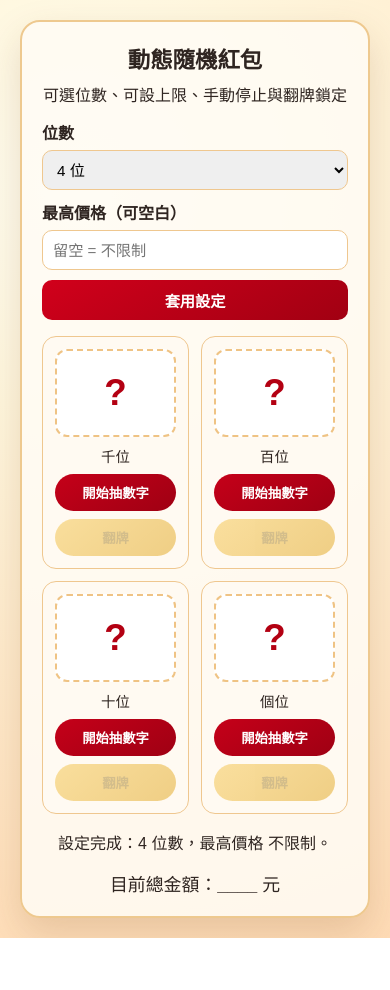
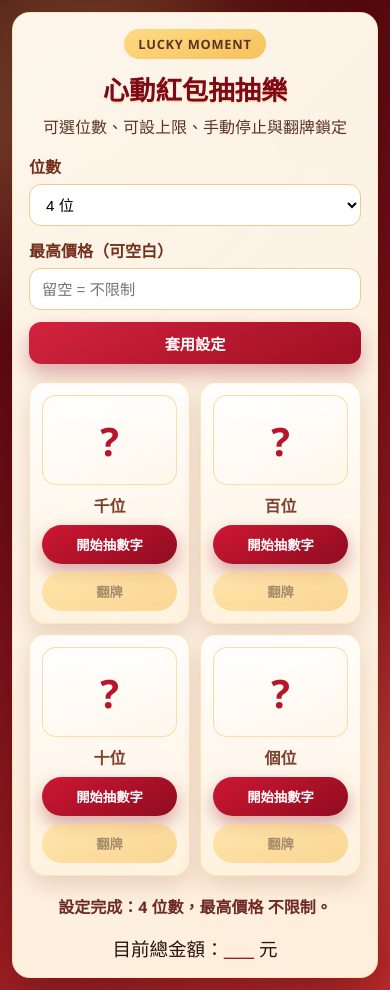
Before and after one commit to jackp803/red-envelope-game, a plain HTML site: page index.html in a window 390 px wide. Before the commit the page ends 938 px from the top, so only its background shows below. Drawn offline with Linux system fonts and the light colour scheme.

Commit message:
style: redesign romantic red-envelope UI

```diff
--- a/index.html
+++ b/index.html
@@ -7,9 +7,12 @@
   <link rel="stylesheet" href="style.css" />
 </head>
 <body>
+  <div class="ambient ambient-left" aria-hidden="true"></div>
+  <div class="ambient ambient-right" aria-hidden="true"></div>
   <main class="app">
     <header class="hero">
-      <h1>動態隨機紅包</h1>
+      <p class="hero-badge">Lucky Moment</p>
+      <h1>心動紅包抽抽樂</h1>
       <p>可選位數、可設上限、手動停止與翻牌鎖定</p>
     </header>
 
--- a/script.js
+++ b/script.js
@@ -27,6 +27,22 @@ const state = {
   maxPrice: null,
   cards: []
 };
+
+function launchHeartBurst() {
+  const icons = ["❤", "💛", "✨"];
+  for (let i = 0; i < 22; i += 1) {
+    const heart = document.createElement("span");
+    heart.className = "heart";
+    heart.textContent = pick(icons);
+    heart.style.left = `${8 + Math.random() * 84}%`;
+    heart.style.animationDelay = `${Math.random() * 0.25}s`;
+    heart.style.fontSize = `${0.9 + Math.random() * 1.1}rem`;
+    document.body.appendChild(heart);
+    setTimeout(() => {
+      heart.remove();
+    }, 1400);
+  }
+}
 
 function pow10(n) {
   return 10 ** n;
@@ -220,6 +236,8 @@ function finalize() {
   totalEl.textContent = String(total);
   resultAmount.textContent = `最終金額：${total} 元`;
   resultPanel.classList.remove("hidden");
+  resultPanel.classList.add("show");
+  launchHeartBurst();
   noteEl.textContent = "所有位數已翻牌完成，請領取紅包。";
 }
 
@@ -294,6 +312,7 @@ function buildCard(position) {
 
 function resetView() {
   resultPanel.classList.add("hidden");
+  resultPanel.classList.remove("show");
   claimBox.classList.add("hidden");
   totalEl.textContent = "____";
 }
@@ -314,6 +333,7 @@ function initGame() {
 
   for (let p = state.digitCount - 1; p >= 0; p -= 1) {
     const built = buildCard(p);
+    built.element.style.animationDelay = `${(state.digitCount - 1 - p) * 70}ms`;
     state.cards.push(built.card);
     digitContainer.appendChild(built.element);
   }
--- a/style.css
+++ b/style.css
@@ -1,11 +1,16 @@
 :root {
-  --bg1: #fff7de;
-  --bg2: #ffdcb6;
-  --card: #fffaf2;
-  --ink: #2f2521;
-  --accent: #b30012;
-  --accent2: #f3b62b;
-  --line: #efc78f;
+  --bg-deep: #3a0606;
+  --bg-mid: #770f18;
+  --bg-light: #c22d2d;
+  --gold-1: #ffd97d;
+  --gold-2: #f6bf55;
+  --gold-3: #a77421;
+  --card: rgba(255, 248, 235, 0.92);
+  --card-line: rgba(255, 211, 136, 0.55);
+  --ink-strong: #2b1110;
+  --ink-soft: #5b3426;
+  --ruby: #b6152b;
+  --emerald: #178a52;
 }
 
 * {
@@ -15,114 +20,198 @@
 body {
   margin: 0;
   min-height: 100vh;
-  font-family: "Noto Sans TC", "Microsoft JhengHei", sans-serif;
-  color: var(--ink);
-  background: radial-gradient(circle at 20% 20%, #fffef2, var(--bg1) 28%, var(--bg2));
+  font-family: "Segoe UI", "Noto Sans TC", "Microsoft JhengHei", sans-serif;
+  color: var(--ink-strong);
+  background:
+    radial-gradient(circle at 12% 12%, rgba(255, 236, 168, 0.14), transparent 24%),
+    radial-gradient(circle at 84% 78%, rgba(255, 193, 120, 0.16), transparent 24%),
+    linear-gradient(145deg, var(--bg-deep), var(--bg-mid) 45%, var(--bg-light));
   display: grid;
   place-items: center;
-  padding: 20px;
+  padding: 18px;
+  overflow-x: hidden;
+}
+
+.ambient {
+  position: fixed;
+  width: 42vmax;
+  height: 42vmax;
+  border-radius: 50%;
+  filter: blur(70px);
+  pointer-events: none;
+  z-index: 0;
+  opacity: 0.42;
+}
+
+.ambient-left {
+  left: -10vmax;
+  top: -10vmax;
+  background: radial-gradient(circle, rgba(255, 208, 116, 0.78), rgba(255, 208, 116, 0));
+}
+
+.ambient-right {
+  right: -10vmax;
+  bottom: -14vmax;
+  background: radial-gradient(circle, rgba(247, 82, 75, 0.64), rgba(247, 82, 75, 0));
 }
 
 .app {
-  width: min(1020px, 100%);
-  background: rgba(255, 252, 245, 0.86);
-  border: 2px solid #eec98f;
-  border-radius: 20px;
-  padding: 20px;
-  box-shadow: 0 16px 38px rgba(121, 65, 22, 0.18);
+  position: relative;
+  z-index: 1;
+  width: min(1050px, 100%);
+  padding: 24px;
+  border-radius: 24px;
+  border: 1px solid rgba(255, 214, 134, 0.45);
+  background:
+    linear-gradient(135deg, rgba(255, 248, 238, 0.92), rgba(255, 242, 221, 0.86)),
+    rgba(255, 248, 238, 0.86);
+  box-shadow:
+    0 24px 54px rgba(45, 6, 7, 0.38),
+    inset 0 1px 0 rgba(255, 255, 255, 0.7);
+  backdrop-filter: blur(6px);
 }
 
 .hero {
   text-align: center;
+  margin-bottom: 16px;
+}
+
+.hero-badge {
+  display: inline-block;
+  margin: 0;
+  padding: 6px 14px;
+  border-radius: 999px;
+  background: linear-gradient(160deg, rgba(255, 217, 125, 0.95), rgba(246, 191, 85, 0.95));
+  color: #6a3d08;
+  font-size: 0.8rem;
+  font-weight: 700;
+  letter-spacing: 0.06em;
+  text-transform: uppercase;
 }
 
 .hero h1 {
-  margin: 0;
-  font-size: clamp(1.4rem, 3vw, 2rem);
+  margin: 10px 0 6px;
+  font-size: clamp(1.65rem, 3.6vw, 2.4rem);
+  color: #7e0918;
+  text-shadow: 0 2px 0 rgba(255, 215, 140, 0.5);
 }
 
 .hero p {
-  margin: 8px 0 0;
+  margin: 0;
+  color: var(--ink-soft);
 }
 
 .setup {
-  margin-top: 14px;
   display: grid;
-  grid-template-columns: repeat(3, minmax(180px, 1fr));
-  gap: 10px;
+  grid-template-columns: repeat(3, minmax(170px, 1fr));
+  gap: 12px;
   align-items: end;
 }
 
 .setup label {
   display: grid;
   gap: 6px;
-  font-weight: 600;
+  font-weight: 700;
+  color: #72311d;
 }
 
 .setup select,
 .setup input,
 .setup button {
-  height: 40px;
-  border-radius: 10px;
-  border: 1px solid var(--line);
-  padding: 0 10px;
+  height: 42px;
+  border-radius: 12px;
+  border: 1px solid #efcb8d;
+  padding: 0 12px;
   font-size: 0.95rem;
+  transition: transform 0.16s ease, box-shadow 0.16s ease;
+}
+
+.setup select,
+.setup input {
+  background: #fff;
+}
+
+.setup select:focus,
+.setup input:focus {
+  outline: none;
+  border-color: #d49a3d;
+  box-shadow: 0 0 0 3px rgba(245, 187, 88, 0.28);
 }
 
 #apply-setup {
+  border: none;
   cursor: pointer;
-  border: none;
-  background: linear-gradient(150deg, #d1001b, #a10012);
+  font-weight: 800;
   color: #fff;
-  font-weight: 700;
+  background: linear-gradient(150deg, #d3233d, #9e0f23);
+  box-shadow: 0 10px 20px rgba(150, 13, 32, 0.32);
+}
+
+#apply-setup:hover {
+  transform: translateY(-1px);
+}
+
+#apply-setup:active {
+  transform: translateY(1px);
 }
 
 .digits {
-  margin-top: 16px;
+  margin-top: 18px;
   display: grid;
-  gap: 12px;
-  grid-template-columns: repeat(auto-fit, minmax(140px, 1fr));
+  gap: 14px;
+  grid-template-columns: repeat(auto-fit, minmax(145px, 1fr));
 }
 
 .digit-card {
-  background: var(--card);
-  border: 1px solid var(--line);
-  border-radius: 14px;
+  background: linear-gradient(180deg, rgba(255, 255, 255, 0.9), rgba(255, 242, 223, 0.82));
+  border: 1px solid var(--card-line);
+  border-radius: 16px;
   padding: 12px;
   text-align: center;
+  box-shadow: 0 10px 22px rgba(131, 50, 15, 0.16);
+  animation: card-rise 0.48s ease both;
 }
 
 .digit {
-  min-height: 88px;
+  position: relative;
+  min-height: 90px;
+  border-radius: 14px;
+  border: 1px solid rgba(255, 190, 82, 0.5);
+  background: linear-gradient(160deg, #fff, #fff7eb);
   display: grid;
   place-items: center;
-  background: #fff;
-  border: 2px dashed #efc384;
-  border-radius: 12px;
-  font-size: clamp(2.3rem, 5vw, 3.2rem);
-  font-weight: 800;
-  color: var(--accent);
+  font-size: clamp(2.45rem, 6vw, 3.5rem);
+  font-weight: 900;
+  color: var(--ruby);
+  box-shadow: inset 0 1px 0 rgba(255, 255, 255, 0.82);
+}
+
+.digit::after {
+  content: "";
+  position: absolute;
+  top: 7px;
+  left: 10px;
+  right: 10px;
+  height: 22px;
+  border-radius: 999px;
+  background: linear-gradient(180deg, rgba(255, 255, 255, 0.85), rgba(255, 255, 255, 0));
+  pointer-events: none;
 }
 
 .digit.spinning {
-  animation: pulse 0.18s linear infinite;
+  animation: spin-pulse 0.2s linear infinite;
 }
 
 .digit.flipped {
-  border-style: solid;
-  border-color: #5ea873;
-  color: #1f8a46;
-}
-
-@keyframes pulse {
-  0% { transform: translateY(0); }
-  50% { transform: translateY(-2px); }
-  100% { transform: translateY(0); }
+  color: var(--emerald);
+  border-color: rgba(23, 138, 82, 0.55);
+  animation: reveal-pop 0.38s ease;
 }
 
 .label {
   margin: 8px 0;
-  font-size: 0.9rem;
+  color: #7d4130;
+  font-weight: 700;
 }
 
 .actions {
@@ -135,52 +224,96 @@ body {
 #claim-btn {
   border: none;
   border-radius: 999px;
-  padding: 9px 10px;
-  font-weight: 700;
+  padding: 10px 11px;
+  font-weight: 800;
   cursor: pointer;
+  transition: transform 0.16s ease, box-shadow 0.16s ease, filter 0.16s ease;
 }
 
 .draw-btn {
-  background: linear-gradient(150deg, #c50019, #9f0013);
   color: #fff;
+  background: linear-gradient(150deg, #ce1734, #8f0c1f);
+  box-shadow: 0 8px 18px rgba(135, 13, 30, 0.34);
 }
 
 .flip-btn {
-  background: linear-gradient(140deg, #f5c449, #e1a41a);
+  color: #5f390b;
+  background: linear-gradient(160deg, var(--gold-1), var(--gold-2));
+  box-shadow: 0 8px 16px rgba(166, 108, 25, 0.3);
+}
+
+.draw-btn:hover,
+.flip-btn:hover,
+#claim-btn:hover {
+  transform: translateY(-1px);
+  filter: brightness(1.02);
+}
+
+.draw-btn:active,
+.flip-btn:active,
+#claim-btn:active {
+  transform: translateY(1px);
 }
 
 .draw-btn:disabled,
 .flip-btn:disabled,
 #claim-btn:disabled {
-  opacity: 0.5;
+  opacity: 0.55;
   cursor: not-allowed;
+  box-shadow: none;
 }
 
 .status {
-  margin-top: 16px;
+  margin-top: 18px;
   text-align: center;
 }
 
 .running-note {
   min-height: 24px;
+  color: #6e2a25;
+  font-weight: 600;
 }
 
 .total {
   margin: 6px 0 0;
-  font-size: 1.12rem;
+  font-size: 1.16rem;
+}
+
+#total {
+  color: #8d1024;
 }
 
 .result-panel {
   margin-top: 16px;
-  border: 1px solid var(--line);
-  border-radius: 14px;
-  background: #fff;
-  padding: 14px;
+  padding: 16px;
+  border-radius: 16px;
+  border: 1px solid rgba(243, 188, 91, 0.6);
+  background:
+    radial-gradient(circle at 10% 10%, rgba(255, 248, 223, 0.85), transparent 36%),
+    linear-gradient(145deg, rgba(255, 255, 255, 0.95), rgba(255, 242, 220, 0.9));
   text-align: center;
+  box-shadow: 0 16px 30px rgba(131, 63, 18, 0.2);
+}
+
+.result-panel.show {
+  animation: panel-pop 0.42s cubic-bezier(0.21, 1.18, 0.4, 1) both;
+}
+
+.result-panel h2 {
+  margin: 0;
+  color: #8e0c22;
+}
+
+#result-amount {
+  font-size: 1.2rem;
+  font-weight: 800;
+  color: #7a1d16;
 }
 
 #claim-btn {
-  background: linear-gradient(160deg, #ffe08b, var(--accent2));
+  color: #6a3b09;
+  background: linear-gradient(165deg, #ffe59d, #f2bb45);
+  box-shadow: 0 8px 16px rgba(166, 108, 25, 0.33);
 }
 
 .claim-box {
@@ -190,19 +323,80 @@ body {
   place-items: center;
 }
 
+#line-link {
+  color: #0e5f37;
+  font-weight: 700;
+}
+
+#line-link:hover {
+  text-decoration: none;
+}
+
 #qr {
   width: 160px;
   height: 160px;
-  border: 1px solid var(--line);
-  border-radius: 8px;
+  border-radius: 10px;
+  border: 1px solid rgba(219, 159, 70, 0.55);
+  box-shadow: 0 8px 16px rgba(110, 59, 17, 0.18);
+}
+
+.heart {
+  position: fixed;
+  bottom: -24px;
+  font-size: 1.1rem;
+  pointer-events: none;
+  animation: heart-rise 1.25s ease-out forwards;
+  z-index: 10;
+  filter: drop-shadow(0 2px 6px rgba(80, 7, 7, 0.25));
 }
 
 .hidden {
   display: none;
 }
 
+@keyframes spin-pulse {
+  0% { transform: translateY(0) scale(1); }
+  50% { transform: translateY(-2px) scale(1.015); }
+  100% { transform: translateY(0) scale(1); }
+}
+
+@keyframes reveal-pop {
+  0% { transform: scale(0.94) rotateX(10deg); }
+  75% { transform: scale(1.04) rotateX(0deg); }
+  100% { transform: scale(1); }
+}
+
+@keyframes panel-pop {
+  0% { opacity: 0; transform: scale(0.94) translateY(8px); }
+  100% { opacity: 1; transform: scale(1) translateY(0); }
+}
+
+@keyframes card-rise {
+  0% { opacity: 0; transform: translateY(8px); }
+  100% { opacity: 1; transform: translateY(0); }
+}
+
+@keyframes heart-rise {
+  0% { opacity: 0; transform: translateY(0) scale(0.8) rotate(0deg); }
+  20% { opacity: 1; }
+  100% { opacity: 0; transform: translateY(-220px) scale(1.2) rotate(24deg); }
+}
+
 @media (max-width: 760px) {
+  body {
+    padding: 12px;
+  }
+
+  .app {
+    padding: 16px;
+    border-radius: 18px;
+  }
+
   .setup {
     grid-template-columns: 1fr;
   }
+
+  .digits {
+    gap: 10px;
+  }
 }
```
